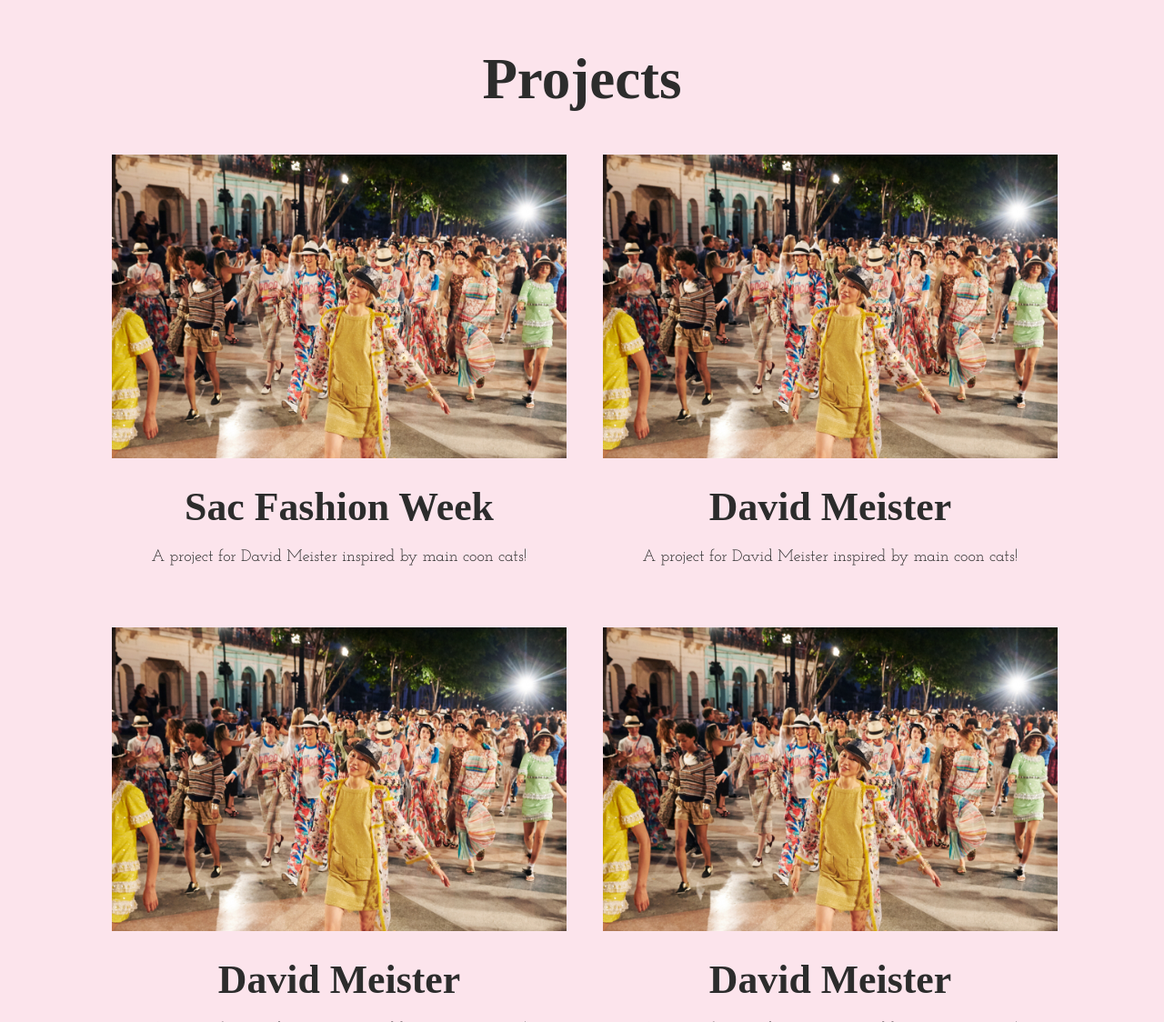
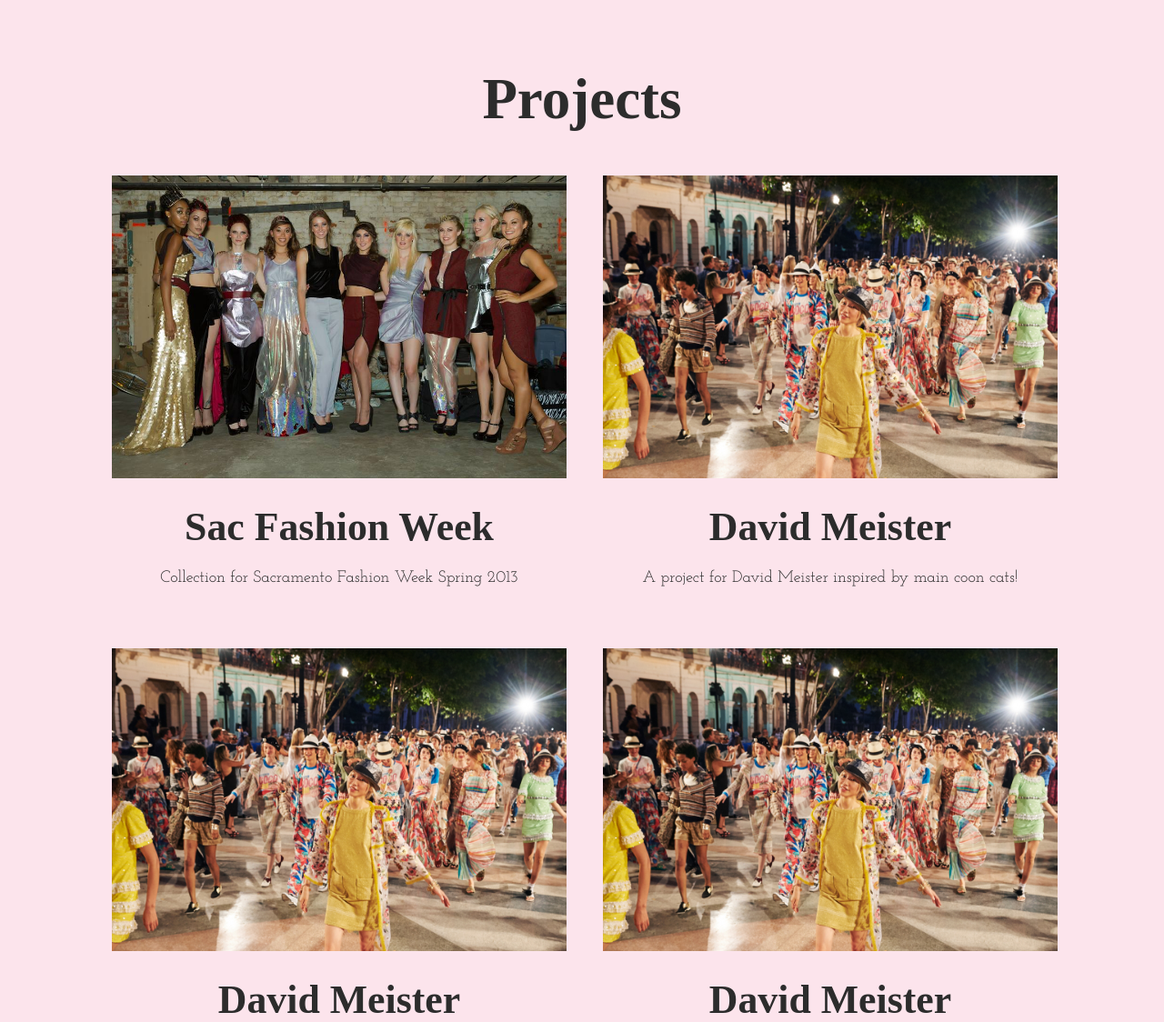
Before and after one commit to mrrockabilly/joanna-portfolio, a plain HTML site: page index.html in a window 1280 px wide. Shown: the part 1561-2685 px from the top of the page at 91% size. Drawn offline with nearby package versions, Linux system fonts and the light colour scheme; a web font is replaced by a local one.

Commit message:
update index page for sac fashion week

```diff
--- a/index.html
+++ b/index.html
@@ -18,7 +18,7 @@
 
 
 	<ul class="topnav" id="myTopnav">
-		<li class="left"><span class="logo">Joanna Ruby</span></li>
+		<li class="left"><a href="index.html"><span class="logo">Joanna Ruby</span></a></li>
 		<li><a href="#contact">Contact</a></li>
 		<li><a href="https://nivelliot.blogspot.com">Blog</a></li>
 		<li><a href="#projects">Projects</a></li>
@@ -46,10 +46,10 @@
 
 	<div class="projects-container">
 		<div class="proj-card">
-			<a href="./projects/sac-fashion.html"><img class="proj-pic" src="chanel-cuba-show.jpg" alt="maine-coon-cat"></a>
+			<a href="./projects/sac-fashion.html"><img class="proj-pic" src="./images/bricks.jpg" alt="maine-coon-cat"></a>
 			<div class="info">
 				<h3>Sac Fashion Week</h3>
-				<p>A project for David Meister inspired by main coon cats!</p>
+				<p>Collection for Sacramento Fashion Week Spring 2013</p>
 			</div>
 		</div>
 
```
